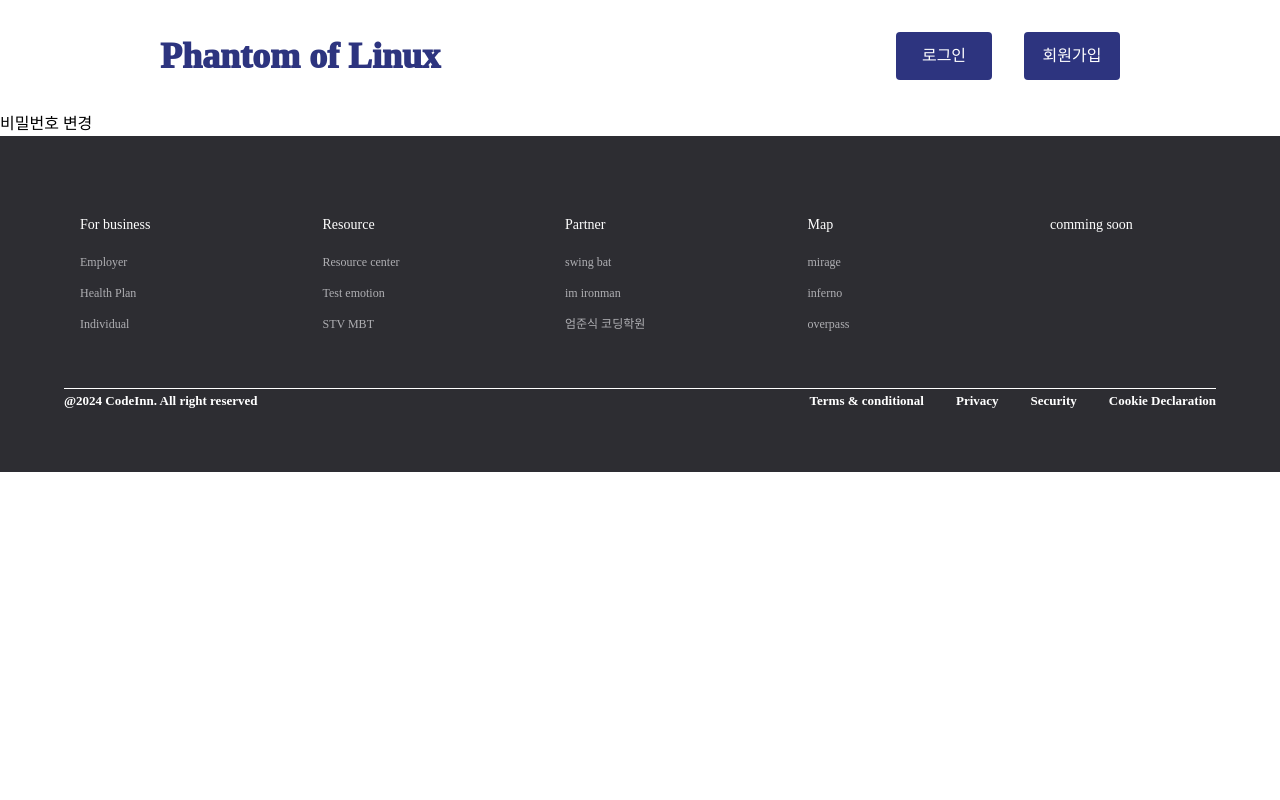
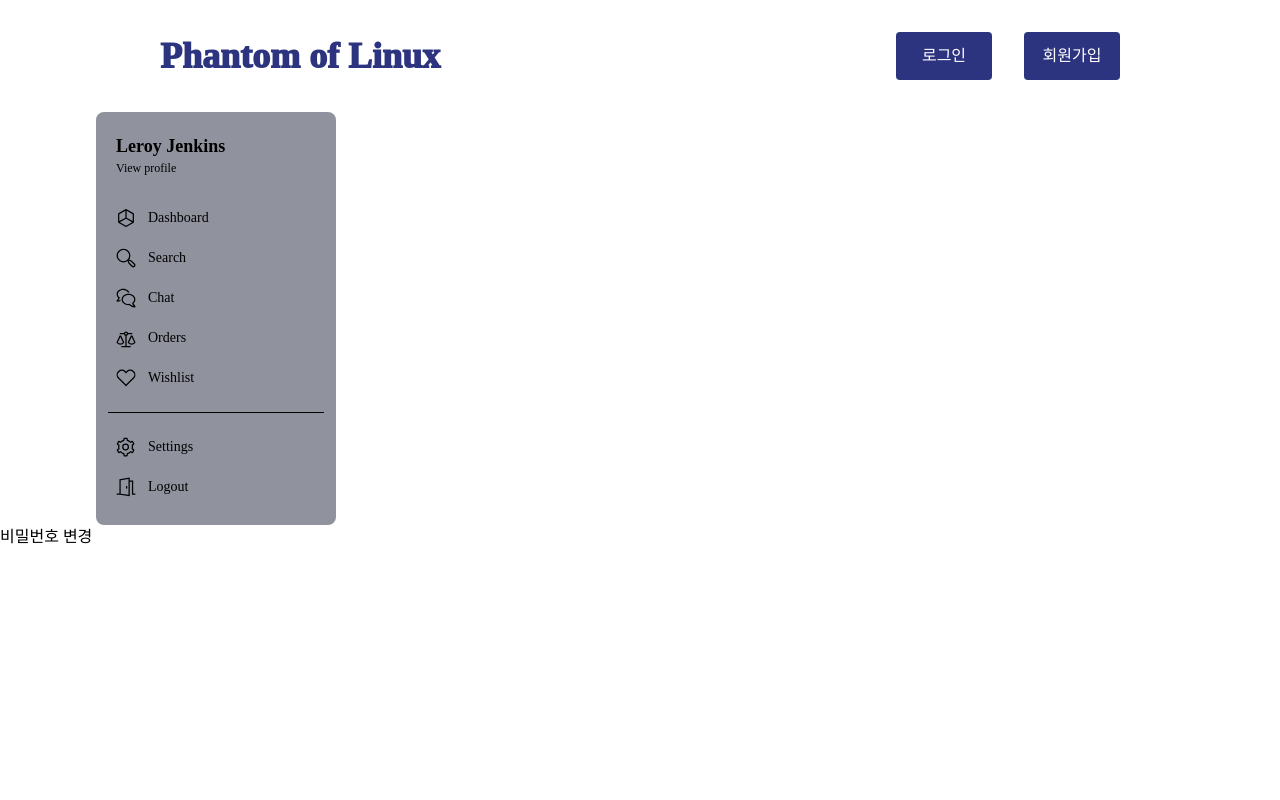
Before and after one commit to PhantomOfLINUX/POL_Front, a Next.js app: page /mypage in a window 1280 px wide. Shown: the top 800 px of the page. Built offline with nearby package versions, Linux system fonts and the light colour scheme; no server answers; a web font is replaced by a local one.

Commit message:
마이페이지 사이드바 추가

```diff
--- a/src/app/mypage/page.tsx
+++ b/src/app/mypage/page.tsx
@@ -1,12 +1,20 @@
 import React from "react";
 import Link from "next/link"
+import MyPageSidebarForm from "@/components/mypagesidebar/MyPageSidebarForm";
 
 const mypage = () => {
 
     return (
-        <button type="button">
-            <Link href="/changepassword">비밀번호 변경</Link>
-        </button>
+        <div className="page-container">
+            <div className="content-wrap">
+                <div className="pl-24">
+                    <MyPageSidebarForm />
+                </div>
+                <button type="button">
+                    <Link href="/changepassword">비밀번호 변경</Link>
+                </button>
+            </div>
+        </div>
     )
 }
 
--- a/src/components/footer/Footer.css
+++ b/src/components/footer/Footer.css
@@ -31,13 +31,13 @@
   color: rgb(175,175,179);
   text-decoration : none;
 }
-.socialmedia{
+/* .socialmedia{
   display : flex;
   flex-direction:row;
 }
 .socialmedia img{
   width : 80px;
-}
+} */
 .sb_footer-links_div h4{
   font-size: 14px;
   line-height : 17px;
--- /dev/null
+++ b/src/components/mypagesidebar/MyPageSidebarForm.tsx
@@ -0,0 +1,91 @@
+'use client'
+import React from "react";
+import Link from "next/link";
+
+const MyPageSidebarForm = () => {
+
+    return (
+
+        <div className="h-full p-3 space-y-2 w-60 dark:bg-gray-900 text-white-100 bg-gray rounded-lg">
+            <div className="flex items-center p-2 space-x-4">
+                {/* <img src="https://source.unsplash.com/100x100/?portrait" alt="" className="w-12 h-12 rounded-full dark:bg-gray-500"> */}
+                <div>
+                    <h2 className="text-lg font-semibold">Leroy Jenkins</h2>
+                    <span className="flex items-center space-x-1">
+                        <a rel="noopener noreferrer" href="#" className="text-xs hover:underline dark:text-gray-400">View profile</a>
+                    </span>
+                </div>
+            </div>
+            <div className="divide-y dark:divide-gray-700">
+                <ul className="pt-2 pb-4 space-y-1 text-sm">
+                    <li className="dark:bg-gray-800 dark:text-gray-50">
+                        <a rel="noopener noreferrer" href="#" className="flex items-center p-2 space-x-3 rounded-md">
+                            <svg xmlns="http://www.w3.org/2000/svg" viewBox="0 0 512 512" className="w-5 h-5 fill-current dark:text-gray-400">
+                                <path d="M68.983,382.642l171.35,98.928a32.082,32.082,0,0,0,32,0l171.352-98.929a32.093,32.093,0,0,0,16-27.713V157.071a32.092,32.092,0,0,0-16-27.713L272.334,30.429a32.086,32.086,0,0,0-32,0L68.983,129.358a32.09,32.09,0,0,0-16,27.713V354.929A32.09,32.09,0,0,0,68.983,382.642ZM272.333,67.38l155.351,89.691V334.449L272.333,246.642ZM256.282,274.327l157.155,88.828-157.1,90.7L99.179,363.125ZM84.983,157.071,240.333,67.38v179.2L84.983,334.39Z"></path>
+                            </svg>
+                            <span>Dashboard</span>
+                        </a>
+                    </li>
+                    <li>
+                        <a rel="noopener noreferrer" href="#" className="flex items-center p-2 space-x-3 rounded-md">
+                            <svg xmlns="http://www.w3.org/2000/svg" viewBox="0 0 512 512" className="w-5 h-5 fill-current dark:text-gray-400">
+                                <path d="M479.6,399.716l-81.084-81.084-62.368-25.767A175.014,175.014,0,0,0,368,192c0-97.047-78.953-176-176-176S16,94.953,16,192,94.953,368,192,368a175.034,175.034,0,0,0,101.619-32.377l25.7,62.2L400.4,478.911a56,56,0,1,0,79.2-79.195ZM48,192c0-79.4,64.6-144,144-144s144,64.6,144,144S271.4,336,192,336,48,271.4,48,192ZM456.971,456.284a24.028,24.028,0,0,1-33.942,0l-76.572-76.572-23.894-57.835L380.4,345.771l76.573,76.572A24.028,24.028,0,0,1,456.971,456.284Z"></path>
+                            </svg>
+                            <span>Search</span>
+                        </a>
+                    </li>
+                    <li>
+                        <a rel="noopener noreferrer" href="#" className="flex items-center p-2 space-x-3 rounded-md">
+                            <svg xmlns="http://www.w3.org/2000/svg" viewBox="0 0 512 512" className="w-5 h-5 fill-current dark:text-gray-400">
+                                <path d="M448.205,392.507c30.519-27.2,47.8-63.455,47.8-101.078,0-39.984-18.718-77.378-52.707-105.3C410.218,158.963,366.432,144,320,144s-90.218,14.963-123.293,42.131C162.718,214.051,144,251.445,144,291.429s18.718,77.378,52.707,105.3c33.075,27.168,76.861,42.13,123.293,42.13,6.187,0,12.412-.273,18.585-.816l10.546,9.141A199.849,199.849,0,0,0,480,496h16V461.943l-4.686-4.685A199.17,199.17,0,0,1,448.205,392.507ZM370.089,423l-21.161-18.341-7.056.865A180.275,180.275,0,0,1,320,406.857c-79.4,0-144-51.781-144-115.428S240.6,176,320,176s144,51.781,144,115.429c0,31.71-15.82,61.314-44.546,83.358l-9.215,7.071,4.252,12.035a231.287,231.287,0,0,0,37.882,67.817A167.839,167.839,0,0,1,370.089,423Z"></path>
+                                <path d="M60.185,317.476a220.491,220.491,0,0,0,34.808-63.023l4.22-11.975-9.207-7.066C62.918,214.626,48,186.728,48,156.857,48,96.833,109.009,48,184,48c55.168,0,102.767,26.43,124.077,64.3,3.957-.192,7.931-.3,11.923-.3q12.027,0,23.834,1.167c-8.235-21.335-22.537-40.811-42.2-56.961C270.072,30.279,228.3,16,184,16S97.928,30.279,66.364,56.206C33.886,82.885,16,118.63,16,156.857c0,35.8,16.352,70.295,45.25,96.243a188.4,188.4,0,0,1-40.563,60.729L16,318.515V352H32a190.643,190.643,0,0,0,85.231-20.125,157.3,157.3,0,0,1-5.071-33.645A158.729,158.729,0,0,1,60.185,317.476Z"></path>
+                            </svg>
+                            <span>Chat</span>
+                        </a>
+                    </li>
+                    <li>
+                        <a rel="noopener noreferrer" href="#" className="flex items-center p-2 space-x-3 rounded-md">
+                            <svg xmlns="http://www.w3.org/2000/svg" viewBox="0 0 512 512" className="w-5 h-5 fill-current dark:text-gray-400">
+                                <path d="M203.247,386.414,208,381.185V355.4L130.125,191H93.875L16,355.4v27.042l4.234,4.595a124.347,124.347,0,0,0,91.224,39.982h.42A124.343,124.343,0,0,0,203.247,386.414ZM176,368.608a90.924,90.924,0,0,1-64.231,26.413h-.33A90.907,90.907,0,0,1,48,369.667V362.6l64-135.112L176,362.6Z"></path>
+                                <path d="M418.125,191h-36.25L304,355.4v27.042l4.234,4.595a124.347,124.347,0,0,0,91.224,39.982h.42a124.343,124.343,0,0,0,91.369-40.607L496,381.185V355.4ZM464,368.608a90.924,90.924,0,0,1-64.231,26.413h-.33A90.907,90.907,0,0,1,336,369.667V362.6l64-135.112L464,362.6Z"></path>
+                                <path d="M272,196.659A56.223,56.223,0,0,0,309.659,159H416V127H309.659a55.991,55.991,0,0,0-107.318,0H96v32H202.341A56.223,56.223,0,0,0,240,196.659V463H136v32H376V463H272ZM232,143a24,24,0,1,1,24,24A24,24,0,0,1,232,143Z"></path>
+                            </svg>
+                            <span>Orders</span>
+                        </a>
+                    </li>
+                    <li>
+                        <a rel="noopener noreferrer" href="#" className="flex items-center p-2 space-x-3 rounded-md">
+                            <svg xmlns="http://www.w3.org/2000/svg" viewBox="0 0 512 512" className="w-5 h-5 fill-current dark:text-gray-400">
+                                <path d="M453.122,79.012a128,128,0,0,0-181.087.068l-15.511,15.7L241.142,79.114l-.1-.1a128,128,0,0,0-181.02,0l-6.91,6.91a128,128,0,0,0,0,181.019L235.485,449.314l20.595,21.578.491-.492.533.533L276.4,450.574,460.032,266.94a128.147,128.147,0,0,0,0-181.019ZM437.4,244.313,256.571,425.146,75.738,244.313a96,96,0,0,1,0-135.764l6.911-6.91a96,96,0,0,1,135.713-.051l38.093,38.787,38.274-38.736a96,96,0,0,1,135.765,0l6.91,6.909A96.11,96.11,0,0,1,437.4,244.313Z"></path>
+                            </svg>
+                            <span>Wishlist</span>
+                        </a>
+                    </li>
+                </ul>
+                <ul className="pt-4 pb-2 space-y-1 text-sm">
+                    <li>
+                        <a rel="noopener noreferrer" href="#" className="flex items-center p-2 space-x-3 rounded-md">
+                            <svg xmlns="http://www.w3.org/2000/svg" viewBox="0 0 512 512" className="w-5 h-5 fill-current dark:text-gray-400">
+                                <path d="M245.151,168a88,88,0,1,0,88,88A88.1,88.1,0,0,0,245.151,168Zm0,144a56,56,0,1,1,56-56A56.063,56.063,0,0,1,245.151,312Z"></path>
+                                <path d="M464.7,322.319l-31.77-26.153a193.081,193.081,0,0,0,0-80.332l31.77-26.153a19.941,19.941,0,0,0,4.606-25.439l-32.612-56.483a19.936,19.936,0,0,0-24.337-8.73l-38.561,14.447a192.038,192.038,0,0,0-69.54-40.192L297.49,32.713A19.936,19.936,0,0,0,277.762,16H212.54a19.937,19.937,0,0,0-19.728,16.712L186.05,73.284a192.03,192.03,0,0,0-69.54,40.192L77.945,99.027a19.937,19.937,0,0,0-24.334,8.731L21,164.245a19.94,19.94,0,0,0,4.61,25.438l31.767,26.151a193.081,193.081,0,0,0,0,80.332l-31.77,26.153A19.942,19.942,0,0,0,21,347.758l32.612,56.483a19.937,19.937,0,0,0,24.337,8.73l38.562-14.447a192.03,192.03,0,0,0,69.54,40.192l6.762,40.571A19.937,19.937,0,0,0,212.54,496h65.222a19.936,19.936,0,0,0,19.728-16.712l6.763-40.572a192.038,192.038,0,0,0,69.54-40.192l38.564,14.449a19.938,19.938,0,0,0,24.334-8.731L469.3,347.755A19.939,19.939,0,0,0,464.7,322.319Zm-50.636,57.12-48.109-18.024-7.285,7.334a159.955,159.955,0,0,1-72.625,41.973l-10,2.636L267.6,464h-44.89l-8.442-50.642-10-2.636a159.955,159.955,0,0,1-72.625-41.973l-7.285-7.334L76.241,379.439,53.8,340.562l39.629-32.624-2.7-9.973a160.9,160.9,0,0,1,0-83.93l2.7-9.972L53.8,171.439l22.446-38.878,48.109,18.024,7.285-7.334a159.955,159.955,0,0,1,72.625-41.973l10-2.636L222.706,48H267.6l8.442,50.642,10,2.636a159.955,159.955,0,0,1,72.625,41.973l7.285,7.334,48.109-18.024,22.447,38.877-39.629,32.625,2.7,9.972a160.9,160.9,0,0,1,0,83.93l-2.7,9.973,39.629,32.623Z"></path>
+                            </svg>
+                            <span>Settings</span>
+                        </a>
+                    </li>
+                    <li>
+                        <a rel="noopener noreferrer" href="#" className="flex items-center p-2 space-x-3 rounded-md">
+                            <svg xmlns="http://www.w3.org/2000/svg" viewBox="0 0 512 512" className="w-5 h-5 fill-current dark:text-gray-400">
+                                <path d="M440,424V88H352V13.005L88,58.522V424H16v32h86.9L352,490.358V120h56V456h88V424ZM320,453.642,120,426.056V85.478L320,51Z"></path>
+                                <rect width="32" height="64" x="256" y="232"></rect>
+                            </svg>
+                            <span>Logout</span>
+                        </a>
+                    </li>
+                </ul>
+            </div>
+        </div>
+    )
+}
+
+
+export default MyPageSidebarForm;
--- a/src/middleware.ts
+++ b/src/middleware.ts
@@ -43,7 +43,7 @@
         response.cookies.set({
           name: "POL_ACCESS_TOKEN",
           value: token,
-          domain: ".pol.or.kr",
+          domain: "",
           expires: time + 1000 * 60 * 60
         });
         applySetCookie(request, response);
```
